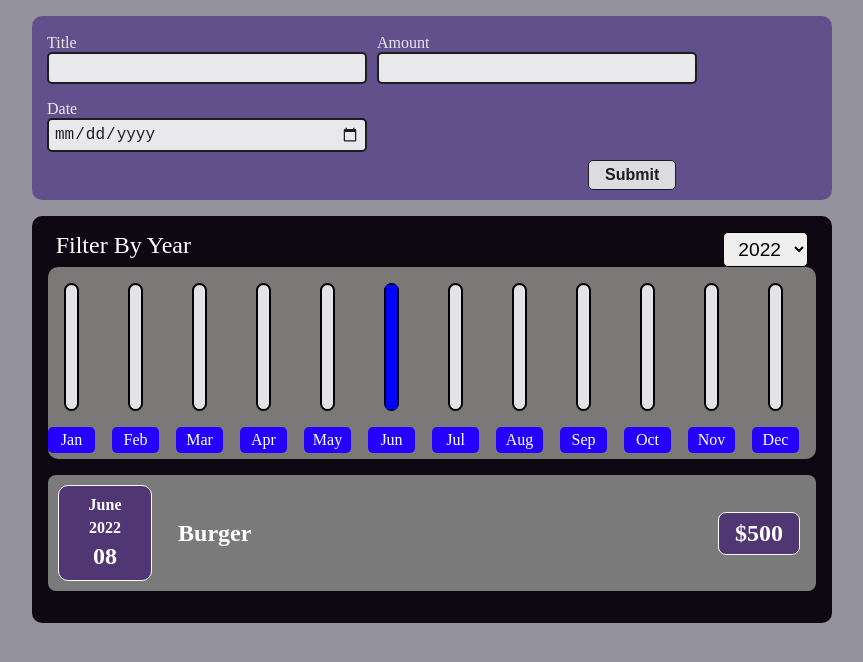
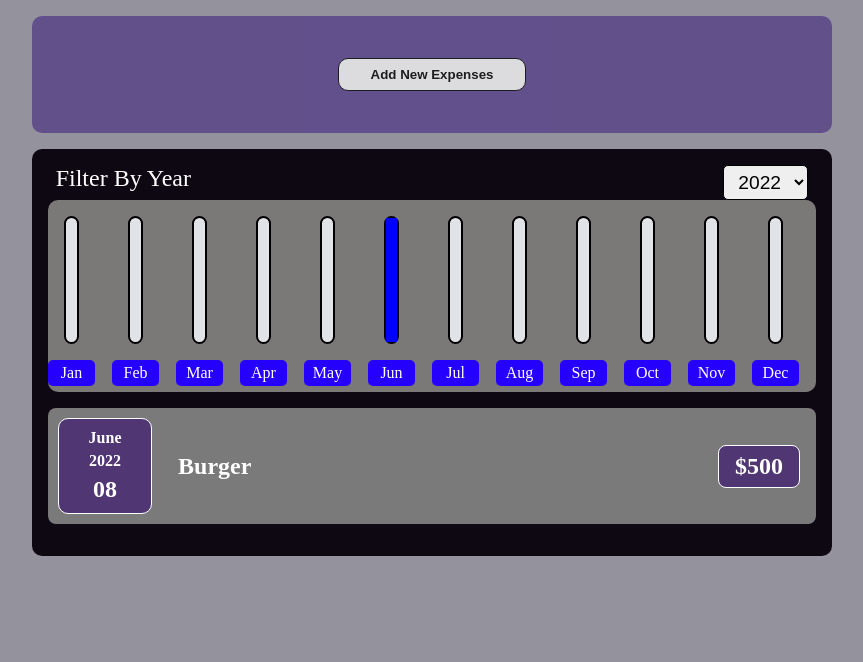
Before and after one commit to SujeetOfficialGitHub/React-Expense-Tracker, a React (Create React App) app: page / in a window 1280 px wide. Shown: the top 662 px of the page, without its empty margins (208-1071 px from the left). Built offline with nearby package versions, Linux system fonts and the light colour scheme.

Commit message:
implement a expense Form toggle

```diff
--- a/src/component/newExpenses/ExpenseForm.css
+++ b/src/component/newExpenses/ExpenseForm.css
@@ -1,3 +1,17 @@
+.show-form{
+    display: flex;
+    justify-content: center;
+    margin: 2rem;
+
+}
+.show-form button{
+    padding: .5rem 2rem;
+    border-radius: 10px;
+    border: 1px solid black;
+    color: black;
+    font-weight: bold;
+}
+
 .input-box{
     display: inline-block;
     margin: 8px 5px;
@@ -11,19 +25,22 @@
     border-radius: 5px;
 }
 .btn{
-    margin-left: 70%;
+    margin-left: 60%;
+    padding-top: 1rem;
 }
 
-.submit-btn{
+.submit-btn, .close-btn{
     padding: 5px 1rem;
     font-size: 1rem;
     font-weight: bold;
     border: 1px solid black;
     border-radius: 5px;
     cursor: pointer;
+    margin: 1rem;
+
 
 }
-.submit-btn:hover{
+.submit-btn:hover, .close-btn:hover{
     color: white;
     background: green;
 
@@ -36,3 +53,14 @@
     padding: 5px;
     border-radius: 5px;
 }
+
+@media (max-width: 680px){
+    .expense-form{
+        margin: auto;
+        display: flex;
+        flex-wrap: wrap;
+        align-items: center;
+        justify-content: center;
+
+    }
+}
--- a/src/component/newExpenses/ExpenseForm.js
+++ b/src/component/newExpenses/ExpenseForm.js
@@ -7,6 +7,7 @@ const ExpenseForm = (props) => {
     const [enteredDate, setEnteredDate] = useState('')
     const [emptyFieldMsg, setEmptyFieldMsg] = useState('')
 
+    const [showExpenseForm, setShowExpenseForm] = useState(false);
     // const [userInput, setUserInput] = useState({
     //     enteredTitle : '',
     //     enteredAmount : '',
@@ -36,6 +37,9 @@ const ExpenseForm = (props) => {
         // })
 
     }
+    setTimeout(() => {
+        setEmptyFieldMsg('')
+    },10000)
 
     const submitHandler = (e) => {
         e.preventDefault()
@@ -56,10 +60,26 @@ const ExpenseForm = (props) => {
         }
 
     }
+    const showExpenseFormHandler = () => {
+        setShowExpenseForm(true)
+      }
+    const hideExpenseFormHandler = () => {
+        setShowExpenseForm(false)
+      }
+
+
+
   return (
     <>
-        <form onSubmit={submitHandler} action="">
+        {!showExpenseForm &&
+            <div className="show-form">
+                <button onClick={showExpenseFormHandler}>Add New Expenses</button>
+            </div>
+        }
+        {showExpenseForm &&
+            <>
             {emptyFieldMsg && <p className='form-field-msg'>{emptyFieldMsg}</p>}
+            <form onSubmit={submitHandler} className="expense-form" action="">
                 <div className="input-box">
                     <label htmlFor="title">Title</label><br />
                     <input type="text" value={enteredTitle} onChange={titleHandler} />
@@ -74,8 +94,11 @@ const ExpenseForm = (props) => {
                 </div>
                 <div className="btn">
                     <input className='submit-btn' type="submit" value="Submit" />
+                    <input className='close-btn' onClick={hideExpenseFormHandler} type="button" value="Close" />
                 </div>
             </form>
+            </>
+        }
     </>
   )
 }
--- a/src/component/newExpenses/NewExpenses.css
+++ b/src/component/newExpenses/NewExpenses.css
@@ -1,3 +1,4 @@
+
 .expense-form-box{
     background: rgba(60, 32, 126, 0.712);
     margin: 1rem 0rem;
@@ -5,4 +6,6 @@
     padding: 10px;
     opacity: .8;
     color: white;
+    display: grid;
+
 }
--- a/src/component/newExpenses/NewExpenses.js
+++ b/src/component/newExpenses/NewExpenses.js
@@ -6,6 +6,7 @@ const NewExpenses = (props) => {
   const saveExpensesDataHandler = (expensesData) => {
     props.onAddExpenses(expensesData)
   }
+
   return (
     <div className='expense-form-box'>
         <ExpenseForm onSaveEnteredData={saveExpensesDataHandler} />
--- a/src/index.css
+++ b/src/index.css
@@ -2,10 +2,11 @@
   margin: 0;
   padding: 0;
   box-sizing: border-box;
+  scroll-behavior: smooth;
 }
 body{
   background: rgba(47, 43, 61, 0.511);
   height: 100vh;
   width: 100vw;
-  min-width: 370px;
+  min-width: 600px;
 }
```
Lines whose indentation alone changed are shown as unchanged.
